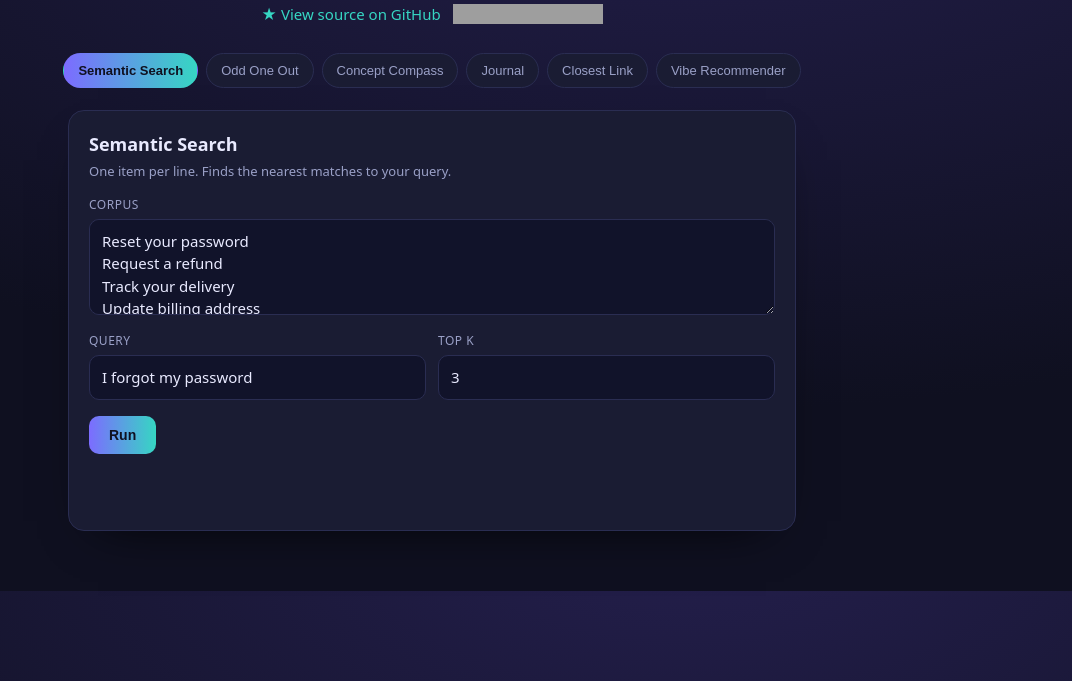
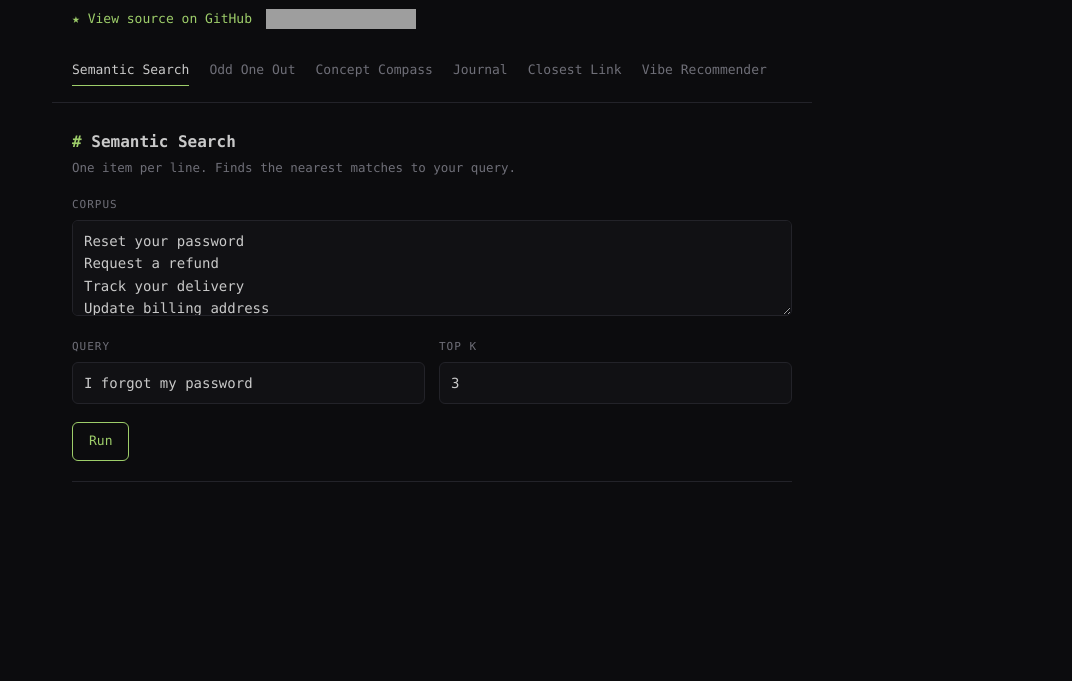
Before and after one commit to skorotkiewicz/ternlight-demo, a website: page public/index.html in a window 1280 px wide. Shown: the part 119-800 px from the top of the page, without its empty margins (208-1280 px from the left). Drawn offline with Linux system fonts and the light colour scheme; grey boxes are pictures that could not be loaded.

Commit message:
Restyle demo page with terminal theme

```diff
--- a/public/index.html
+++ b/public/index.html
@@ -5,57 +5,77 @@
 <meta name="viewport" content="width=device-width, initial-scale=1" />
 <title>ternlight · live demo</title>
 <style>
-  :root { --bg:#0f1020; --card:#1a1c33; --ink:#e9eaff; --muted:#9aa0c7;
-         --accent:#7c6cff; --accent2:#36d6c3; --bar:#2a2d52; }
+  :root {
+    --bg:#0c0c0e; --fg:#c9c9c9; --mut:#6f6f78; --line:#232329;
+    --acc:#9ece6a; --bar:#1a1a1f;
+  }
   * { box-sizing:border-box }
-  body { margin:0; font:15px/1.5 system-ui,-apple-system,Segoe UI,Roboto,sans-serif;
-         background:radial-gradient(1200px 600px at 70% -10%,#241f4d,var(--bg)); color:var(--ink); }
-  header { padding:34px 24px 10px; text-align:center }
-  header h1 { margin:0; font-size:34px; letter-spacing:.5px;
-              background:linear-gradient(90deg,var(--accent),var(--accent2)); -webkit-background-clip:text; background-clip:text; color:transparent }
-  header p { margin:6px 0 0; color:var(--muted) }
-  nav { display:flex; gap:8px; flex-wrap:wrap; justify-content:center; padding:18px 16px 4px }
-  nav button { background:var(--card); color:var(--muted); border:1px solid #2a2d52;
-               padding:9px 14px; border-radius:999px; cursor:pointer; font-size:13px; transition:.15s }
-  nav button:hover { color:var(--ink) }
-  nav button.active { background:linear-gradient(90deg,var(--accent),var(--accent2)); color:#0f1020; border-color:transparent; font-weight:600 }
-  main { max-width:760px; margin:0 auto; padding:18px 16px 60px }
-  .panel { display:none; background:var(--card); border:1px solid #2a2d52; border-radius:16px; padding:20px;
-           box-shadow:0 20px 50px -30px #000 }
-  .panel.active { display:block; animation:fade .2s ease }
-  @keyframes fade { from{opacity:0;transform:translateY(6px)} to{opacity:1} }
-  h2 { margin:0 0 4px; font-size:18px }
-  .hint { color:var(--muted); margin:0 0 14px; font-size:13px }
-  label { display:block; font-size:12px; color:var(--muted); margin:12px 0 5px; text-transform:uppercase; letter-spacing:.5px }
-  textarea, input[type=text], input[type=number] { width:100%; background:#11132a; color:var(--ink);
-          border:1px solid #2a2d52; border-radius:10px; padding:10px 12px; font:inherit; resize:vertical }
+  body {
+    margin:0; background:var(--bg); color:var(--fg);
+    font:14px/1.6 ui-monospace,SFMono-Regular,Menlo,Consolas,"Liberation Mono",monospace;
+  }
+  a { color:var(--acc); text-decoration:none }
+  a:hover { text-decoration:underline }
+  code { background:#141417; border:1px solid var(--line); border-radius:4px; padding:1px 5px; font-size:12px }
+
+  header { max-width:760px; margin:0 auto; padding:52px 20px 10px }
+  header h1 { margin:0; font-size:22px; font-weight:600; letter-spacing:.5px }
+  header h1::before { content:"~/ "; color:var(--mut) }
+  header p { color:var(--mut); margin:8px 0 0; font-size:13px }
+  .gh { margin:12px 0 0; display:flex; gap:14px; align-items:center; font-size:13px }
+
+  nav { max-width:760px; margin:0 auto; padding:16px 20px; display:flex; gap:20px; flex-wrap:wrap; border-bottom:1px solid var(--line) }
+  nav button { background:none; border:0; color:var(--mut); cursor:pointer; font:inherit; font-size:13px; padding:4px 0 }
+  nav button:hover { color:var(--fg) }
+  nav button.active { color:var(--fg); border-bottom:1px solid var(--acc) }
+
+  main { max-width:760px; margin:0 auto; padding:26px 20px 80px }
+  .panel { display:none }
+  .panel.active { display:block; animation:fade .15s ease }
+  @keyframes fade { from{opacity:0} to{opacity:1} }
+  h2 { margin:0 0 4px; font-size:16px; font-weight:600 }
+  h2::before { content:"# "; color:var(--acc) }
+  .hint { color:var(--mut); margin:0 0 18px; font-size:12.5px }
+
+  label { display:block; color:var(--mut); font-size:11px; text-transform:uppercase; letter-spacing:1px; margin:16px 0 6px }
+  textarea, input[type=text], input[type=number] {
+    width:100%; background:#111114; color:var(--fg); border:1px solid var(--line);
+    border-radius:6px; padding:9px 11px; font:inherit; resize:vertical;
+  }
+  textarea:focus, input:focus { outline:none; border-color:var(--acc) }
   textarea { min-height:96px }
-  .grid2 { display:grid; grid-template-columns:1fr 1fr; gap:12px }
-  button.run { margin-top:16px; background:linear-gradient(90deg,var(--accent),var(--accent2)); color:#0f1020;
-               border:0; padding:11px 20px; border-radius:10px; font-weight:600; cursor:pointer; font-size:14px }
-  button.run:disabled { opacity:.6; cursor:wait }
-  .out { margin-top:16px; min-height:40px }
-  .row, .crow { display:flex; align-items:center; gap:10px; padding:7px 0; border-top:1px solid #23264a }
-  .row .lbl { flex:1; min-width:0; overflow:hidden; text-overflow:ellipsis; white-space:nowrap }
-  .row .rank { width:26px; color:var(--accent2); font-weight:700 }
-  .bar { width:42%; background:var(--bar); border-radius:6px; height:10px; overflow:hidden }
-  .fill { display:block; height:100%; background:linear-gradient(90deg,var(--accent),var(--accent2)); width:0 }
-  .val { width:54px; text-align:right; color:var(--muted); font-variant-numeric:tabular-nums }
-  .odd { background:#2a1d3a; border:1px solid var(--accent); border-radius:10px; padding:12px; margin-bottom:8px }
-  .muted { color:var(--muted) }
-  .err { color:#ff9aa2 }
-  .ctrack { position:relative; flex:1; height:10px; background:linear-gradient(90deg,var(--accent2),#2a2d52,var(--accent)); border-radius:6px }
-  .cmark { position:absolute; top:-3px; width:16px; height:16px; border-radius:50%; background:#fff; transform:translateX(-50%); box-shadow:0 0 0 3px #0f1020 }
-  .legend { display:flex; justify-content:space-between; color:var(--muted); font-size:12px; margin-bottom:6px }
-  .cval { width:150px; text-align:right; color:var(--muted); font-size:12px }
-</style>
+  .grid2 { display:grid; grid-template-columns:1fr 1fr; gap:14px }
+
+  button.run { margin-top:18px; background:none; color:var(--acc); border:1px solid var(--acc);
+               border-radius:6px; padding:8px 16px; font:inherit; font-size:13px; cursor:pointer }
+  button.run:hover { background:var(--acc); color:var(--bg) }
+  button.run:disabled { opacity:.5; cursor:wait }
+
+  .out { margin-top:20px; border-top:1px solid var(--line); padding-top:14px }
+  .row, .crow { display:flex; align-items:center; gap:12px; padding:6px 0; border-bottom:1px solid var(--line) }
+  .row:last-child, .crow:last-child { border-bottom:0 }
+  .lbl { flex:1; min-width:0; overflow:hidden; text-overflow:ellipsis; white-space:nowrap }
+  .rank { width:28px; color:var(--acc); font-weight:600 }
+  .bar { width:40%; height:6px; background:var(--bar); border-radius:3px; overflow:hidden }
+  .fill { display:block; height:100%; background:var(--acc); width:0 }
+  .val { width:56px; text-align:right; color:var(--mut); font-variant-numeric:tabular-nums }
+  .odd { border:1px solid var(--acc); border-radius:6px; padding:10px 12px; margin-bottom:10px; font-size:13px }
+  .odd b { color:var(--acc) }
+  .muted { color:var(--mut) }
+  .err { color:#f7768e }
+
+  .ctrack { position:relative; flex:1; height:6px; background:var(--bar); border-radius:3px }
+  .cmark { position:absolute; top:50%; width:10px; height:10px; border-radius:50%; background:var(--acc); transform:translate(-50%,-50%) }
+  .legend { display:flex; justify-content:space-between; color:var(--mut); font-size:12px; margin-bottom:8px }
+  .cval { width:170px; text-align:right; color:var(--mut); font-size:12px }
+  </style>
 </head>
 <body>
 <header>
   <h1>ternlight</h1>
   <p>on-device semantic embeddings · 384-dim · no API · every function, live</p>
-  <p style="margin:8px 0 0; display:flex; gap:12px; align-items:center; justify-content:center">
-    <a href="https://github.com/skorotkiewicz/ternlight-demo" target="_blank" rel="noopener" style="color:var(--accent2);text-decoration:none">★ View source on GitHub</a>
+  <p class="gh">
+    <a href="https://github.com/skorotkiewicz/ternlight-demo" target="_blank" rel="noopener">★ View source on GitHub</a>
     <iframe src="https://ghbtns.com/github-btn.html?user=skorotkiewicz&repo=ternlight-demo&type=star&count=true" frameborder="0" scrolling="0" width="150" height="20" title="GitHub"></iframe>
   </p>
 </header>
```
